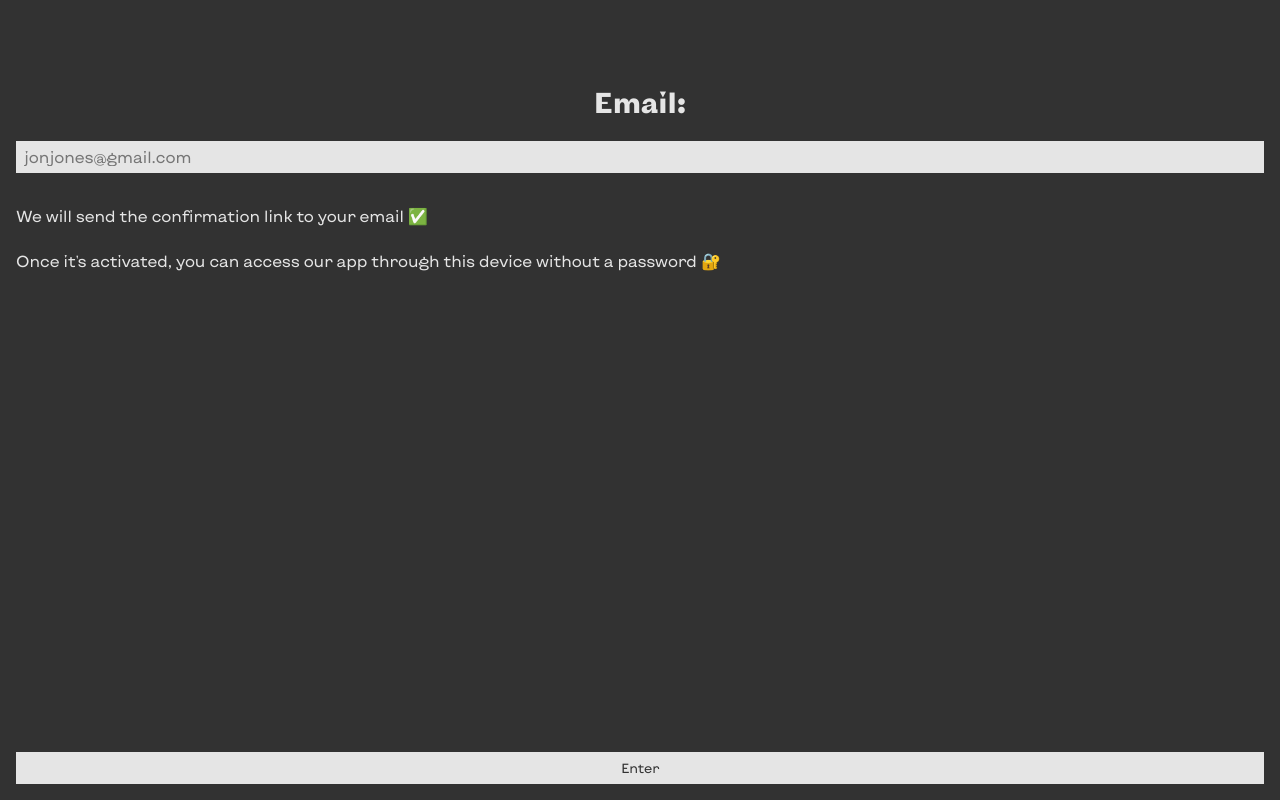
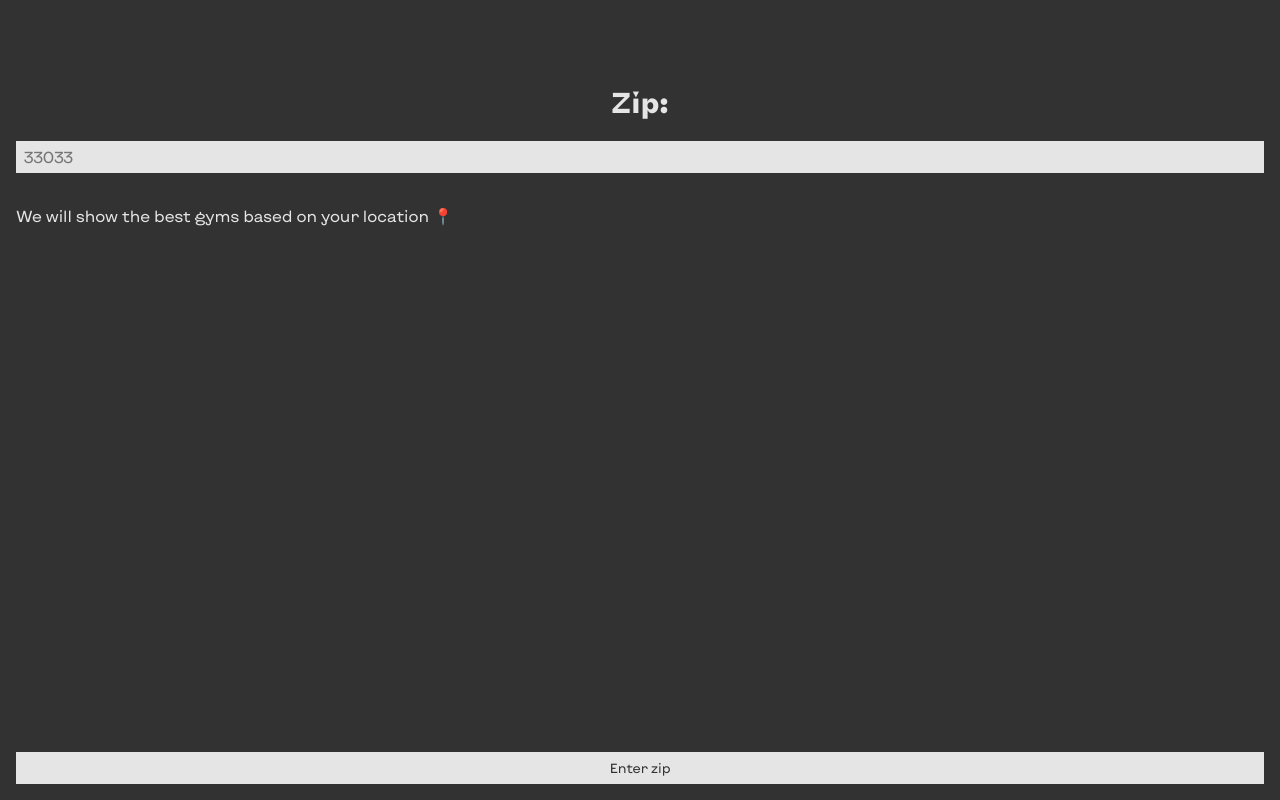
Before and after one commit to serge-yegorian/dojoahead-client, a React (Create React App) app: page /zip in a window 1280 px wide. Built offline with nearby package versions, Linux system fonts and the light colour scheme.

Commit message:
create UI for Zip component

```diff
--- a/src/App.js
+++ b/src/App.js
@@ -1,13 +1,18 @@
+import { Route, BrowserRouter, Routes  } from 'react-router-dom';
 import './App.css';
-import Enter from './components/Enter/Enter'
+import Enter from './components/Enter/Enter';
+import Zip from './components/Zip/Zip';
 
 function App() {
   return (
-    <>
+    <BrowserRouter>
       <main>
-        <Enter/>
+        <Routes>
+          <Route path='/enter' element={<Enter/>}/>
+          <Route path='/zip' element={<Zip/>}/>
+        </Routes>
       </main>
-    </>
+    </BrowserRouter>
   )
 }
 
--- a/src/components/Enter/Enter.js
+++ b/src/components/Enter/Enter.js
@@ -2,7 +2,7 @@ import './Enter.scss'
 
 function Enter() {
     return <section className="enter">
-        <form className="enter__login">
+        <form className="enter__form">
             <div className="enter__form-input">
                 <label htmlFor="email" className="enter__label">
                     Email:
@@ -16,7 +16,7 @@ function Enter() {
                 </p>
             </div>
             <button className="enter__button">
-                Enter
+                Enter email
             </button>
         </form>
     </section>
--- a/src/components/Enter/Enter.scss
+++ b/src/components/Enter/Enter.scss
@@ -14,7 +14,7 @@
         margin-top: 4rem;
     }
 
-    &__login {
+    &__form {
         display: flex;
         height: 100%;
         flex-direction: column;
--- a/src/components/Zip/Zip.js
+++ b/src/components/Zip/Zip.js
@@ -0,0 +1,26 @@
+import './Zip.scss';
+
+function Zip() {
+    return (
+        <section className='zip'>
+            <form className='zip__form'>
+                <div className='zip__form-input'>
+                    <label className='zip__label'>
+                        Zip:
+                    </label>
+                    <input className='zip__input' placeholder='33033' type='zip'/>
+                    <p className='zip__description'>
+                        We will show the best gyms based&nbsp;on&nbsp;your&nbsp;location&nbsp;📍<br/><br/>
+
+
+                    </p>
+                </div>
+                <button className="zip__button">
+                    Enter zip
+                </button>
+            </form>
+        </section>
+    )
+}
+
+export default Zip;
--- a/src/components/Zip/Zip.scss
+++ b/src/components/Zip/Zip.scss
@@ -0,0 +1,77 @@
+@use '../../styles/particles/global.scss' as *;
+@use '../../styles/particles/fonts.scss' as *;
+
+.zip {
+    height: calc(100vh - 2rem);
+
+
+    &__label {
+        font-size: 2.2rem;
+        font-weight: 600;
+        @include header;
+        text-align: center;
+        margin-bottom: 1rem;
+        margin-top: 4rem;
+    }
+
+    &__form {
+        display: flex;
+        height: 100%;
+        flex-direction: column;
+        justify-content: space-between;
+    }
+
+    &__form-input {
+        display: flex;
+        flex-direction: column;
+    }
+
+    &__input {
+        height: 2rem;
+        padding: 0 0.5rem;
+        outline: none;
+        @include body;
+        border: none;
+        margin-bottom: 1rem;
+        color: black;
+        transition: 0.2s;
+        margin-bottom: 2rem;
+        background-color: #e5e5e5;
+    }
+
+    &__description {
+        @include body;
+    }
+
+    &__input:focus {
+        background-color: white;
+        box-shadow: 0 0 5px white;
+        border-radius: 4px;
+    }
+
+    &__input:hover {
+        background-color: white;
+        box-shadow: 0 0 5px white;
+        border-radius: 4px;
+    }
+
+    &__button {
+        border: none;
+        height: 2rem;
+        padding: 0 1rem;
+        @include link;
+        color: #323232;
+        background-color: #e5e5e5;
+        transition: 0.2s;
+    }
+
+    &__button:hover {
+        @include link-hover;
+        color: black;
+        background-color: white;
+        box-shadow: 0 0 5px white;
+        border-radius: 4px;
+    }
+
+
+}
```
